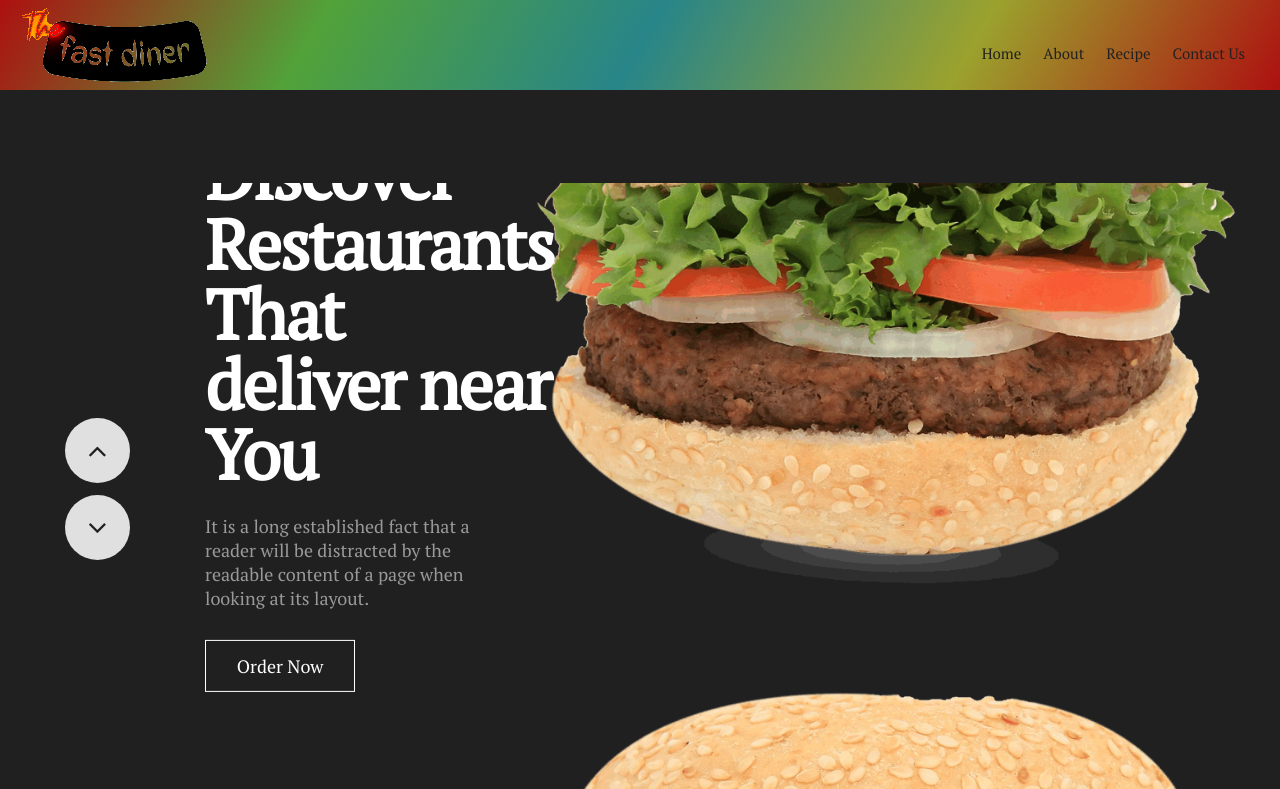
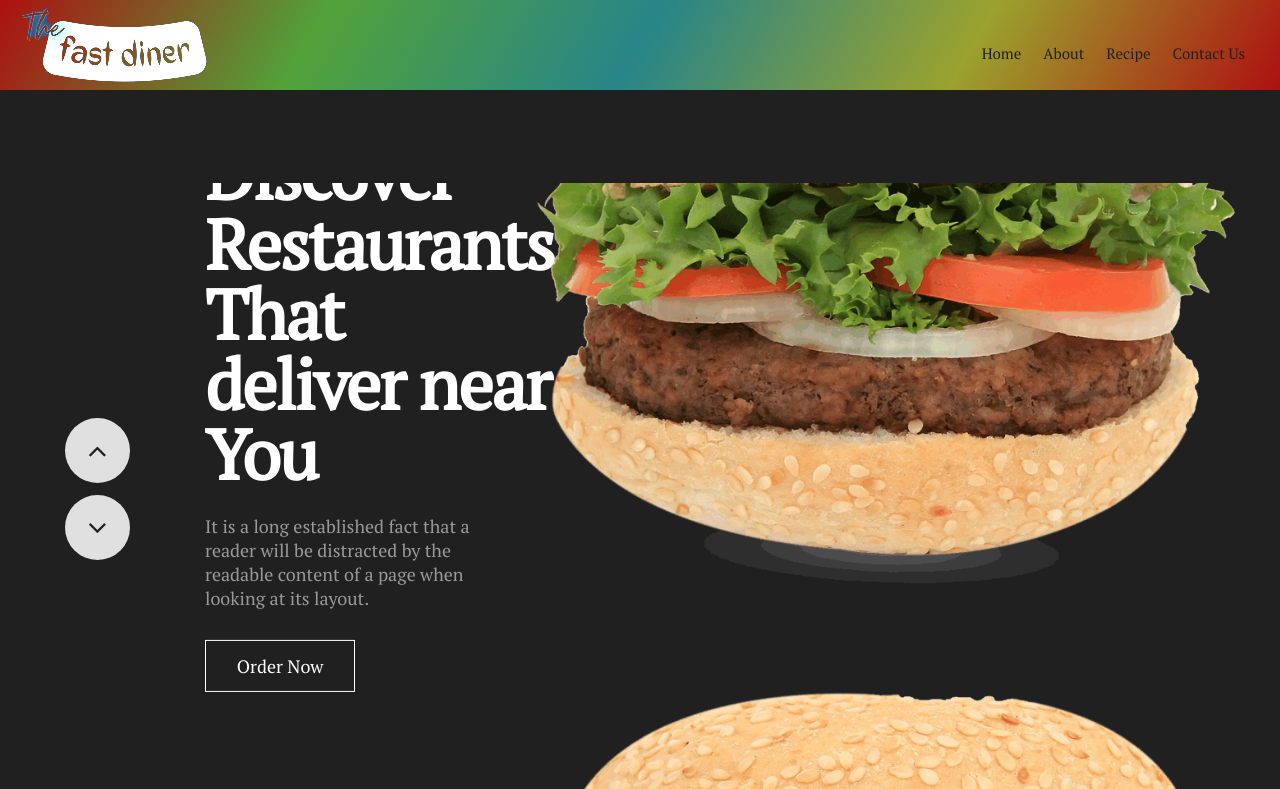
Before and after one commit to itstabishali/tfd, a plain HTML site: page index.html in a window 1280 px wide. Shown: the top 789 px of the page. Drawn offline with Linux system fonts and the light colour scheme.

Commit message:
Update style.css

```diff
--- a/css/style.css
+++ b/css/style.css
@@ -205,7 +205,7 @@ button {
 }
 
 .logo {
-     filter: saturate(5);
+     filter: invert();
 }
 
 /**-- heading section --**/
@@ -320,6 +320,7 @@ header {
      flex-direction: column;
      width: 70vw;
      height: 100vh;
+     opacity: 95%;
      margin-left: 100%;
      justify-content: center;
      align-items: center;
```
